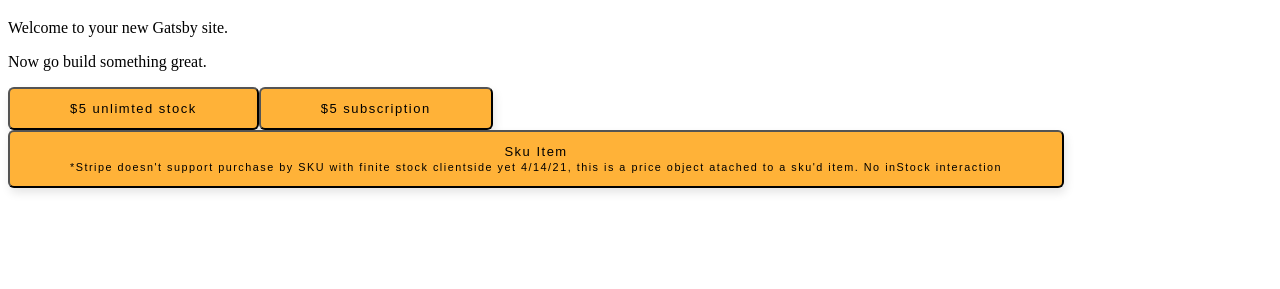
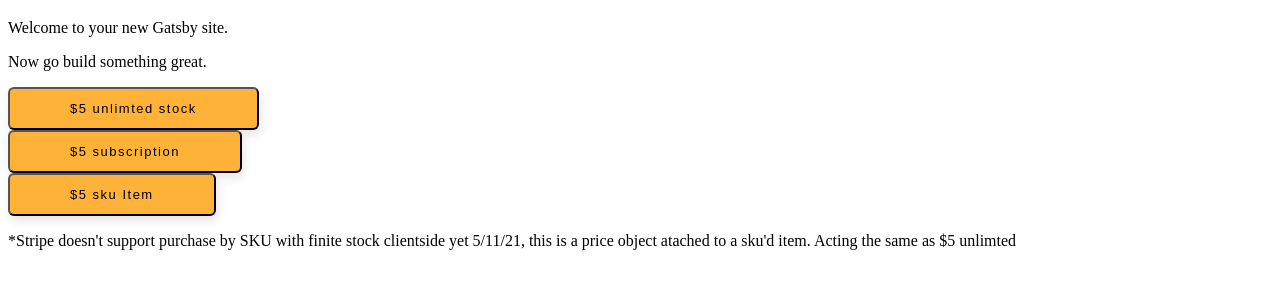
Before and after one commit to erikthetechhobo/stripe-starter, a Gatsby site in the folder YourStore/: page / in a window 1280 px wide. Shown: the part 61-350 px from the top of the page. Built offline with nearby package versions, Linux system fonts and the light colour scheme; Gatsby itself is replaced by a stand-in of ours.

Commit message:
button cleanup

```diff
--- a/YourStore/src/components/ItemButton.js
+++ b/YourStore/src/components/ItemButton.js
@@ -1,5 +1,6 @@
 import React, { useState } from "react"
 import GetStripe from "../utils/stripejs"
+
 const buttonStyles = {
   fontSize: "13px",
   textAlign: "center",
@@ -14,7 +15,7 @@ const buttonDisabledStyles = {
   opacity: "0.5",
   cursor: "not-allowed",
 }
-const ItemButton = () => {
+const ItemButton = ({data}) => {
   const [loading, setLoading] = useState(false)
   const redirectToCheckout = async event => {
     event.preventDefault()
@@ -32,6 +33,7 @@ const ItemButton = () => {
     }
   }
   return (
+    <div>
       <button
         disabled={loading}
         style={
@@ -41,16 +43,7 @@ const ItemButton = () => {
       >
         $5 unlimted stock
       </button>
+    </div>
   )
 }
 export default ItemButton
-
-/*
-
-query MyQuery {
-  stripePrice(product: {id: {eq: "nostock"}}) {
-    id
-  }
-}
-
- */
--- a/YourStore/src/components/SkuButton.js
+++ b/YourStore/src/components/SkuButton.js
@@ -1,5 +1,6 @@
 import React, { useState } from "react"
 import GetStripe from "../utils/stripejs"
+
 const buttonStyles = {
   fontSize: "13px",
   textAlign: "center",
@@ -32,6 +33,7 @@ const SkuButton = () => {
     }
   }
   return (
+    <div>
       <button
         disabled={loading}
         style={
@@ -39,22 +41,15 @@ const SkuButton = () => {
         }
         onClick={redirectToCheckout}
       >
-      Sku Item
+        $5 sku Item
         <div>
-          <small>*Stripe doesn't support purchase by SKU with finite stock clientside yet 4/14/21, this is a price object atached to a sku'd item. No inStock interaction</small>
+
         </div>
       </button>
-
+      <p>
+      *Stripe doesn't support purchase by SKU with finite stock clientside yet 5/11/21, this is a price object atached to a sku'd item. Acting the same as $5 unlimted
+      </p>
+    </div>
   )
 }
 export default SkuButton
-
-/*
-
-query MyQuery {
-  stripePrice(product: {id: {eq: "testID"}}) {
-    id
-  }
-}
-
- */
--- a/YourStore/src/components/SubButton.js
+++ b/YourStore/src/components/SubButton.js
@@ -1,5 +1,6 @@
 import React, { useState } from "react"
 import GetStripe from "../utils/stripejs"
+
 const buttonStyles = {
   fontSize: "13px",
   textAlign: "center",
@@ -32,6 +33,7 @@ const SubButton = () => {
     }
   }
   return (
+    <div>
       <button
         disabled={loading}
         style={
@@ -41,16 +43,7 @@ const SubButton = () => {
       >
         $5 subscription
       </button>
+    </div>
   )
 }
 export default SubButton
-
-/*
-
-query MyQuery {
-  stripePrice(product: {id: {eq: "5sub"}}) {
-    id
-  }
-}
-
- */
--- a/YourStore/src/pages/index.js
+++ b/YourStore/src/pages/index.js
@@ -1,6 +1,6 @@
 import React from "react"
 
-import DonateButton from "../components/ItemButton"
+import ItemButton from "../components/ItemButton"
 import SubButton from "../components/SubButton";
 import SkuButton from "../components/SkuButton";
 
@@ -10,7 +10,7 @@ export default function Home() {
       <h1>Hi people</h1>
       <p>Welcome to your new Gatsby site.</p>
       <p>Now go build something great.</p>
-      <DonateButton />
+      <ItemButton />
       <SubButton/>
       <SkuButton/>
     </div>
```
Also changed, not shown: YourStore/gatsby-node.js (+6 -3 lines), README.md, YourStore/README.md (deleted). Lines whose indentation alone changed are shown as unchanged.
